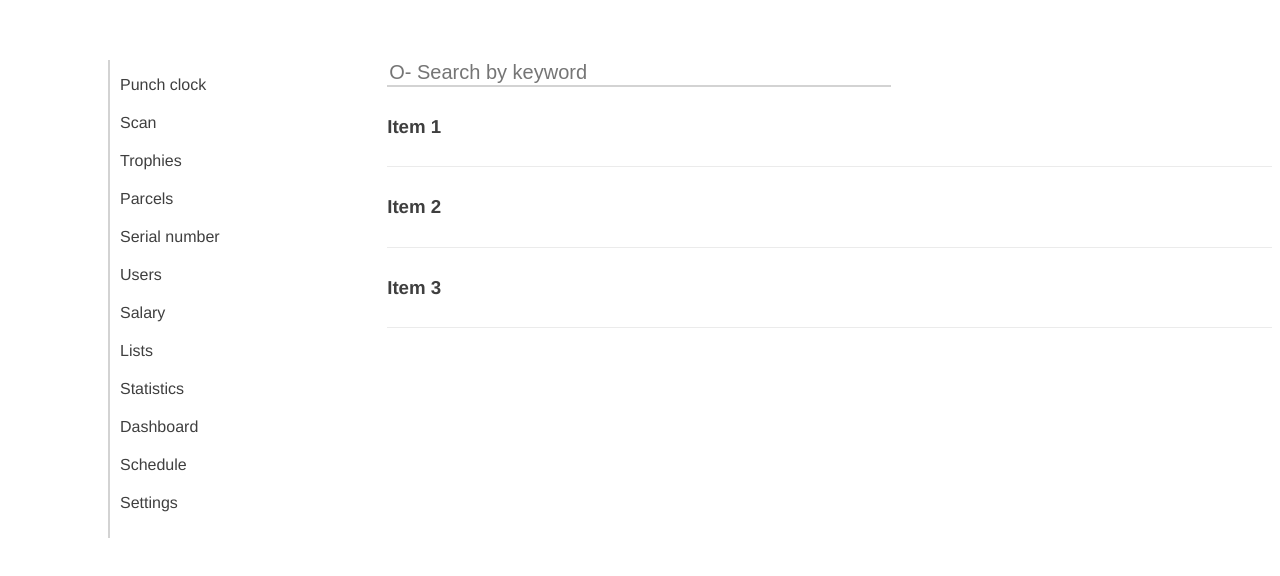
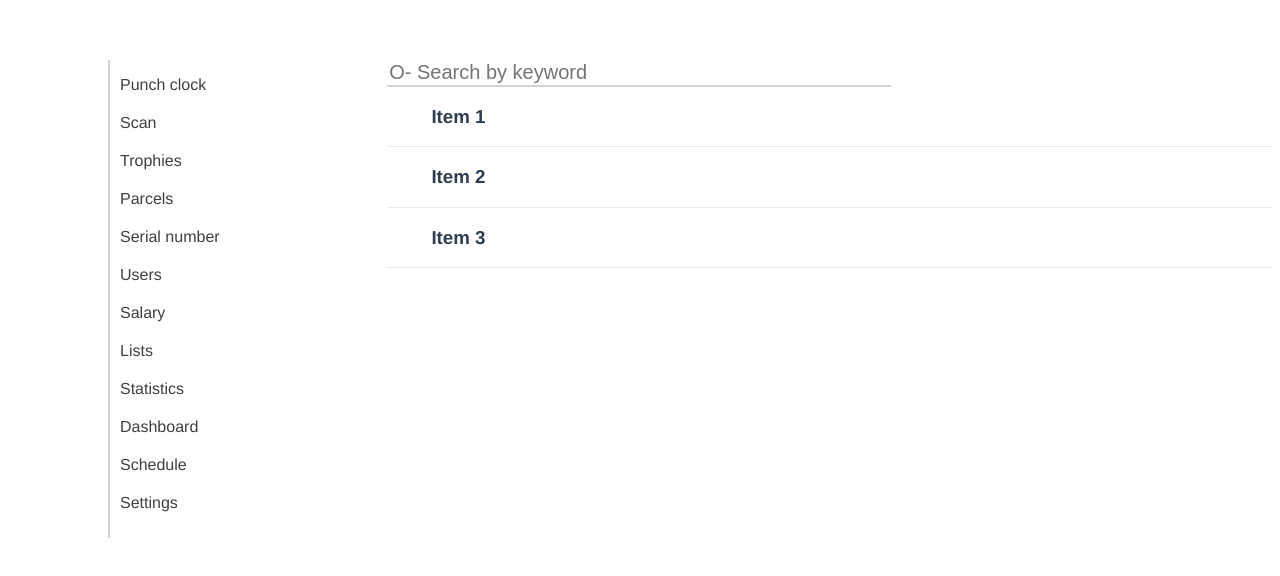
Before and after one commit to Mr-Jabberwock/FAQ, a Vue app: page / in a window 1280 px wide. Shown: the top 576 px of the page. Built offline with nearby package versions, Linux system fonts and the light colour scheme.

Commit message:
More fixes
More fixes

```diff
--- a/src/components/NavigationBar.vue
+++ b/src/components/NavigationBar.vue
@@ -3,18 +3,18 @@
     <div class="container">
     <div>
     <ul class="subject_list">
-        <li class="l1">Punch clock</li>
-        <li class="l2">Scan</li>
-        <li class="l3">Trophies</li>
-        <li class="l4">Parcels</li>
-        <li class="l5">Serial number</li>
-        <li class="l6">Users</li>
-        <li class="l7">Salary</li>
-        <li class="l8">Lists</li>
-        <li class="l9">Statistics</li>
-        <li class="l10">Dashboard</li>
-        <li class="l11">Schedule</li>
-        <li class="l12">Settings</li>
+        <li class="subject_list__item">Punch clock</li>
+        <li class="subject_list__item">Scan</li>
+        <li class="subject_list__item">Trophies</li>
+        <li class="subject_list__item">Parcels</li>
+        <li class="subject_list__item">Serial number</li>
+        <li class="subject_list__item">Users</li>
+        <li class="subject_list__item">Salary</li>
+        <li class="subject_list__item">Lists</li>
+        <li class="subject_list__item">Statistics</li>
+        <li class="subject_list__item">Dashboard</li>
+        <li class="subject_list__item">Schedule</li>
+        <li class="subject_list__item">Settings</li>
     </ul>
     </div>
    </div>
@@ -40,13 +40,13 @@ export default{
    list-style-type: none;
 
 }
-li{
+.subject_list__item{
    padding-bottom: 10px;
    margin-top: 10px;
    color: rgb(63, 63, 63);
 }
 
-li:hover{
+.subject_list__item:hover{
   padding-left: 20px;
 }
 </style>
--- a/src/components/Topics.vue
+++ b/src/components/Topics.vue
@@ -67,7 +67,7 @@ export default {
 .accordion__item {
   cursor: pointer;
   border-bottom: 1px solid #ebebeb;
-  position: relative;
+  /* position: relative; */
 }
 .accordion__trigger_active, .accordion__item:hover{
     background-color: #ccc;
--- a/src/views/FAQ.vue
+++ b/src/views/FAQ.vue
@@ -7,7 +7,7 @@
             <topics>
             <!-- This slot will handle the title/header of the accordion and is the part you click on -->
                 <template slot="accordion-trigger">
-                    <h3>Item 1</h3>
+                    <h3 class="accordion__title">Item 1</h3>
                 </template>
                 <!-- This slot will handle all the content that is passed to the accordion -->
                 <template slot="accordion-content">
@@ -18,7 +18,7 @@
             <topics>
                 <!-- This slot will handle the title/header of the accordion and is the part you click on -->
                 <template slot="accordion-trigger">
-                    <h3>Item 2</h3>
+                    <h3 class="accordion__title">Item 2</h3>
                 </template>
                 <!-- This slot will handle all the content that is passed to the accordion -->
                 <template slot="accordion-content">
@@ -29,7 +29,7 @@
             <topics>
                 <!-- This slot will handle the title/header of the accordion and is the part you click on -->
                 <template slot="accordion-trigger">
-                    <h3>Item 3</h3>
+                    <h3 class="accordion__title">Item 3</h3>
                 </template>
                 <!-- This slot will handle all the content that is passed to the accordion -->
                 <template slot="accordion-content">
@@ -75,4 +75,7 @@ export default {
     color: #2c3e50;
     margin-top: 60px;
 }
+.accordion__title{
+    margin-left: 5%;
+}
 </style>
```
